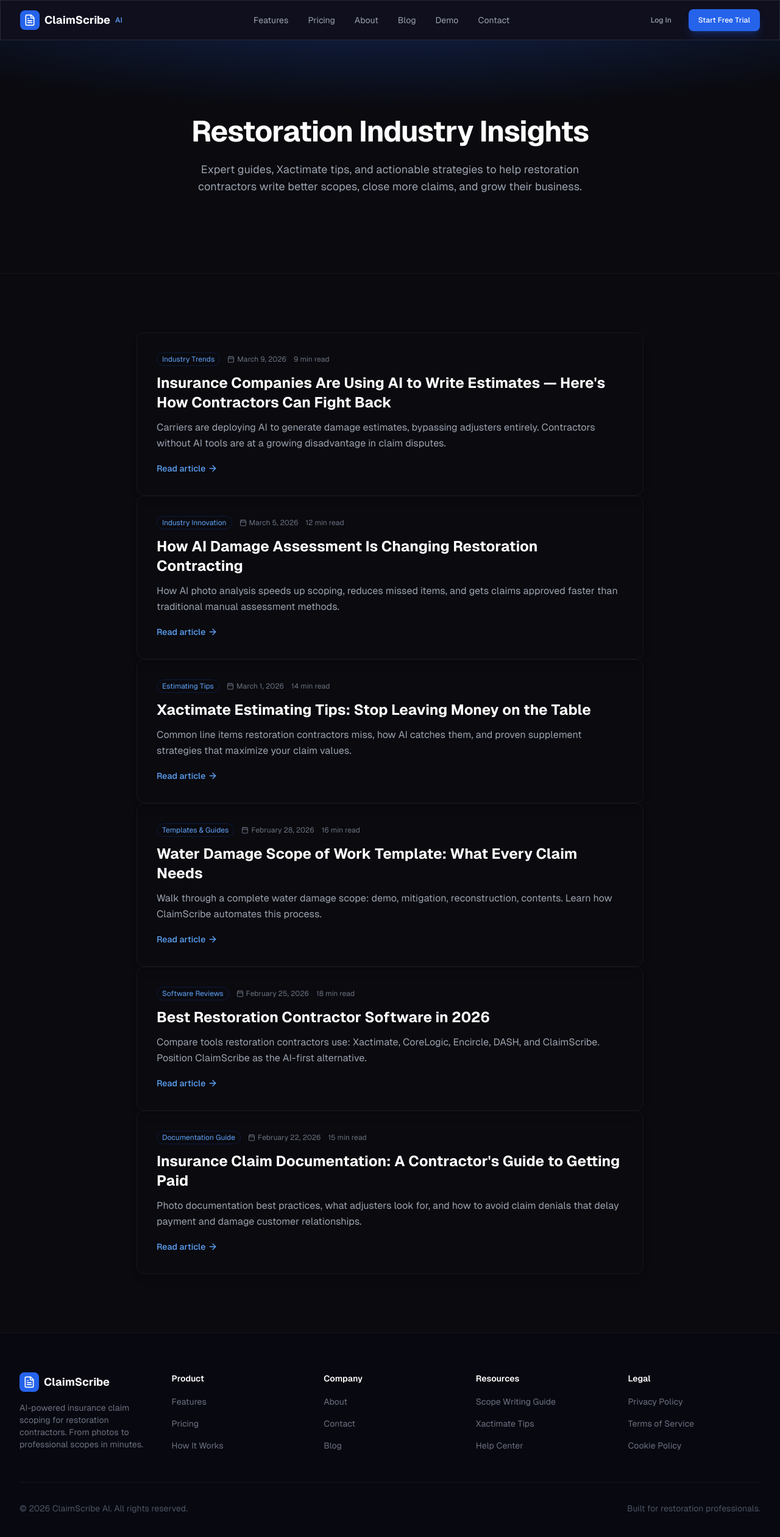
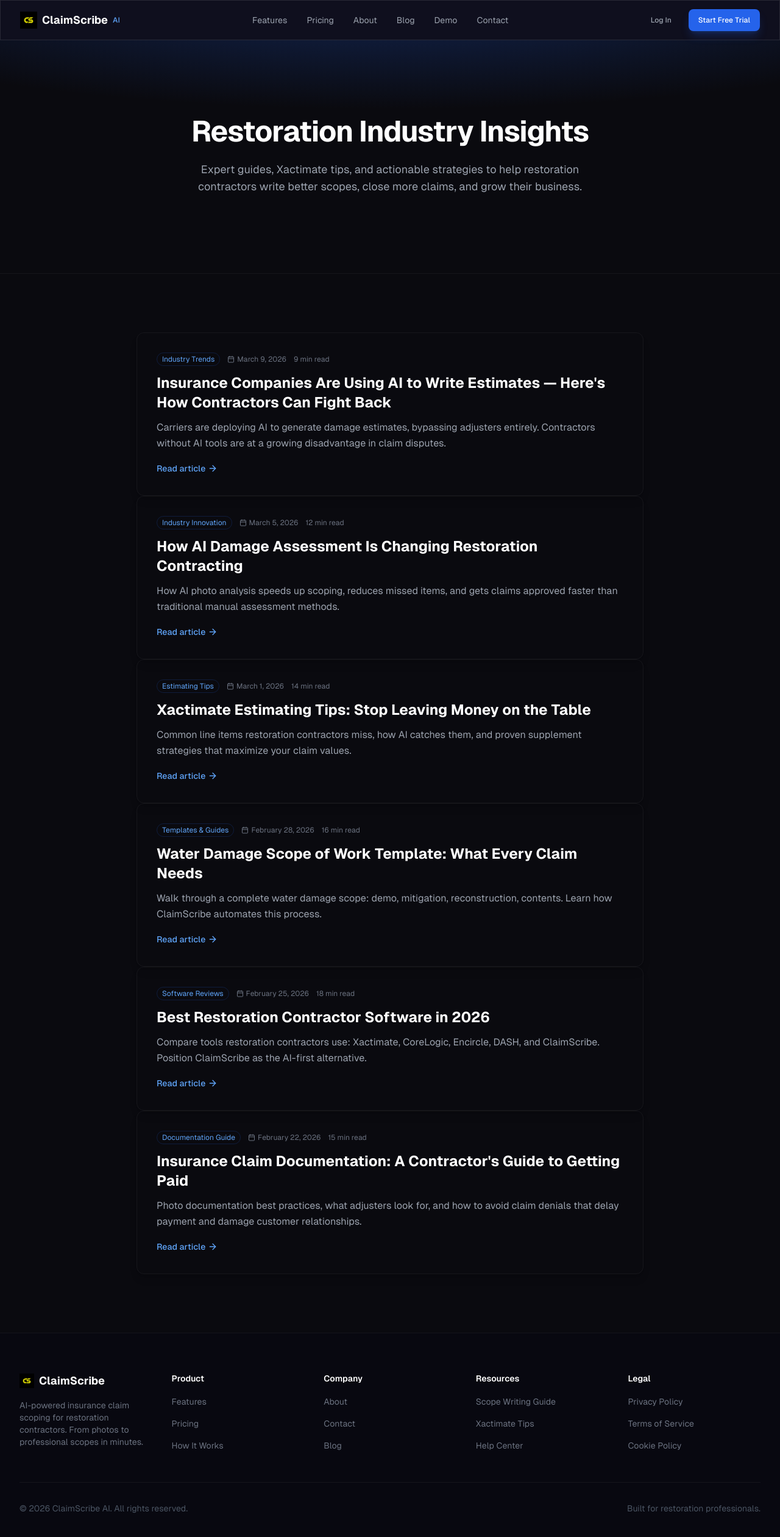
Before and after one commit to nolanterry/claimscribe-site, a Next.js app: page /blog in a window 1280 px wide. Shown: the top 2520 px of the page at 61% size. Built offline with nearby package versions, Linux system fonts and the light colour scheme.

Commit message:
Add final brand logo to header, footer, and favicon

```diff
--- a/src/components/footer.tsx
+++ b/src/components/footer.tsx
@@ -1,5 +1,5 @@
 import Link from "next/link";
-import { FileText } from "lucide-react";
+import Image from "next/image";
 
 const footerLinks = {
   Product: [
@@ -31,9 +31,7 @@ export function Footer() {
         <div className="grid grid-cols-2 md:grid-cols-5 gap-8">
           <div className="col-span-2 md:col-span-1">
             <Link href="/" className="flex items-center gap-2 mb-4">
-              <div className="flex h-8 w-8 items-center justify-center rounded-lg bg-primary-600">
-                <FileText className="h-5 w-5 text-white" />
-              </div>
+              <Image src="/logo.svg" alt="ClaimScribe" width={24} height={24} className="invert" />
               <span className="text-lg font-bold text-white">ClaimScribe</span>
             </Link>
             <p className="text-sm text-gray-500 max-w-xs">
--- a/src/components/navbar.tsx
+++ b/src/components/navbar.tsx
@@ -3,8 +3,9 @@
 import Link from "next/link";
 import { useState } from "react";
 import { motion, AnimatePresence } from "framer-motion";
-import { Menu, X, FileText } from "lucide-react";
+import { Menu, X } from "lucide-react";
 import { Button } from "@/components/ui/button";
+import Image from "next/image";
 
 const navLinks = [
   { href: "/features", label: "Features" },
@@ -23,9 +24,7 @@ export function Navbar() {
       <div className="mx-auto max-w-7xl px-4 sm:px-6 lg:px-8">
         <div className="flex h-16 items-center justify-between">
           <Link href="/" className="flex items-center gap-2">
-            <div className="flex h-8 w-8 items-center justify-center rounded-lg bg-primary-600">
-              <FileText className="h-5 w-5 text-white" />
-            </div>
+            <Image src="/logo.svg" alt="ClaimScribe" width={28} height={28} className="invert" />
             <span className="text-lg font-bold text-white">ClaimScribe</span>
             <span className="text-xs font-medium text-primary-400">AI</span>
           </Link>
```
Also changed, not shown: public/logo.svg (added), src/app/icon.svg (added).
